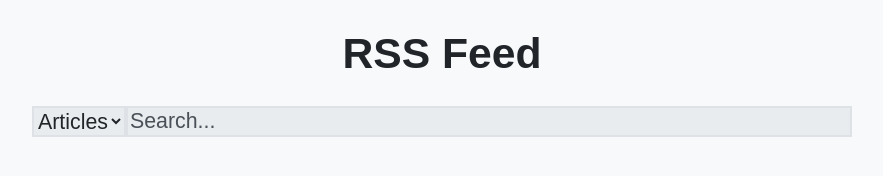
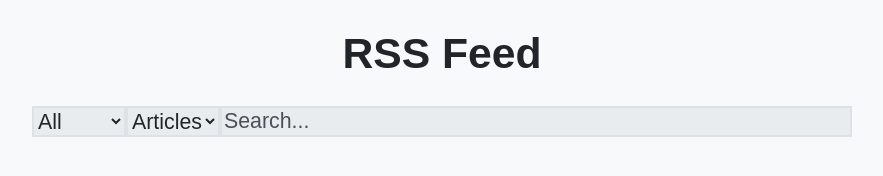
Before and after one commit to Multipacker/rss-reader, a website: page static/index.html in a window 1280 px wide. Shown: the whole page, without its empty margins (198-1081 px from the left). Drawn offline with Linux system fonts and the light colour scheme; no server answers.

Commit message:
Dev: Allow you to filter articles on if they have been read or not.

```diff
--- a/static/index.html
+++ b/static/index.html
@@ -15,7 +15,12 @@
         </template>
         <main style="display: flex; flex-direction: column;">
             <h1 style="text-align: center;">RSS Feed</h1>
-            <div style="display: flex;">
+            <div style="display: flex; flex-wrap: wrap; justify-content: center;">
+                <select id="search_filter" oninput="update_list();">
+                    <option>All</option>
+                    <option>Read</option>
+                    <option>Unread</option>
+                </select>
                 <select id="search_type" oninput="update_list();">
                     <option>Articles</option>
                     <option>Feeds</option>
--- a/static/index.js
+++ b/static/index.js
@@ -50,9 +50,10 @@ const highlight = (parts) => parts.map((value, index) => {
 
 const update_list = () => {
     // NOTE(simon): Acquire DOM elements.
-    const search_type = document.getElementById("search_type");
-    const search      = document.getElementById("search");
-    const result_list = document.getElementById("results");
+    const search_filter = document.getElementById("search_filter");
+    const search_type   = document.getElementById("search_type");
+    const search        = document.getElementById("search");
+    const result_list   = document.getElementById("results");
 
     // NOTE(simon): Construct queries.
     const search_terms = search.value
@@ -119,6 +120,16 @@ const update_list = () => {
             return item;
         })
         .filter(item => {
+            if (item.readable) {
+                const isRead = read_articles.has(item.id);
+                if (search_filter.value === "Read" && !isRead) {
+                    return false;
+                }
+                if (search_filter.value === "Unread" && isRead) {
+                    return false;
+                }
+            }
+
             return item.title_matches >= search_terms.length || item.description_matches >= search_terms.length;
         })
         .sort((a, b) => {
```
